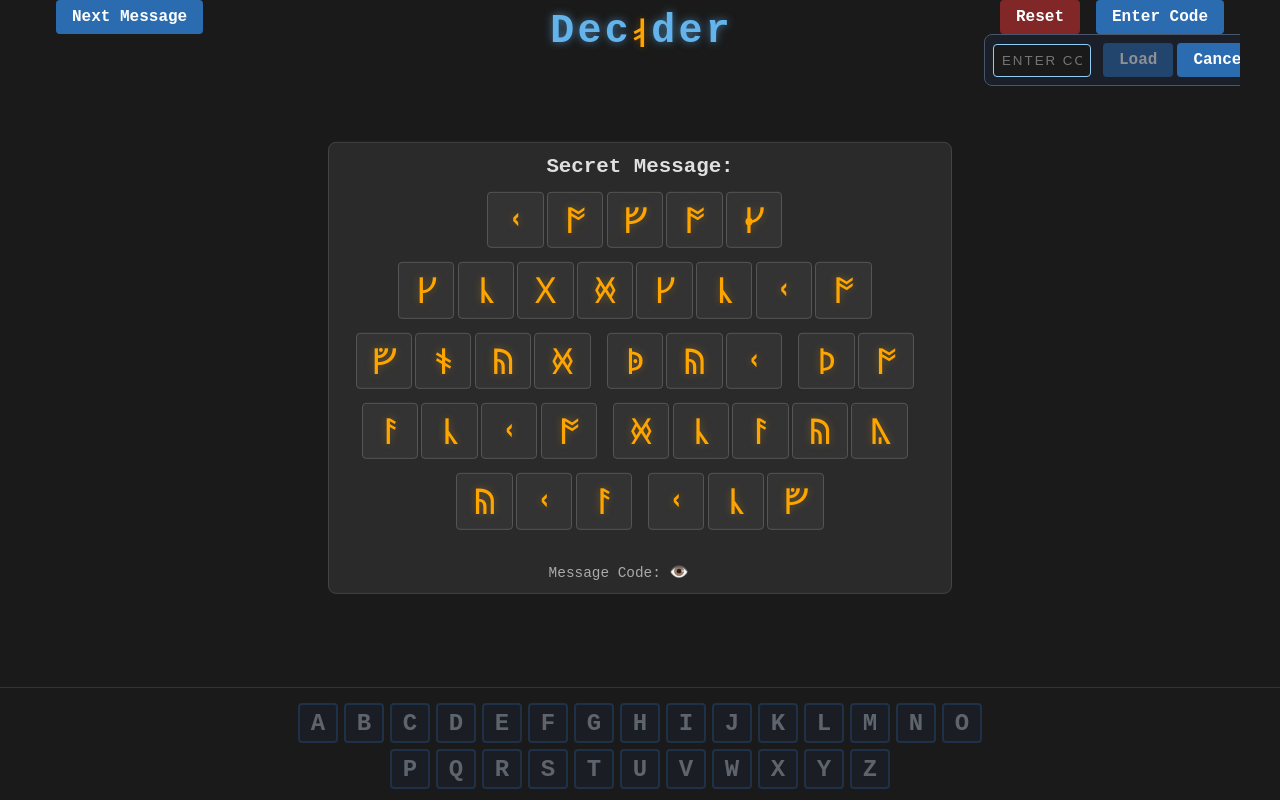
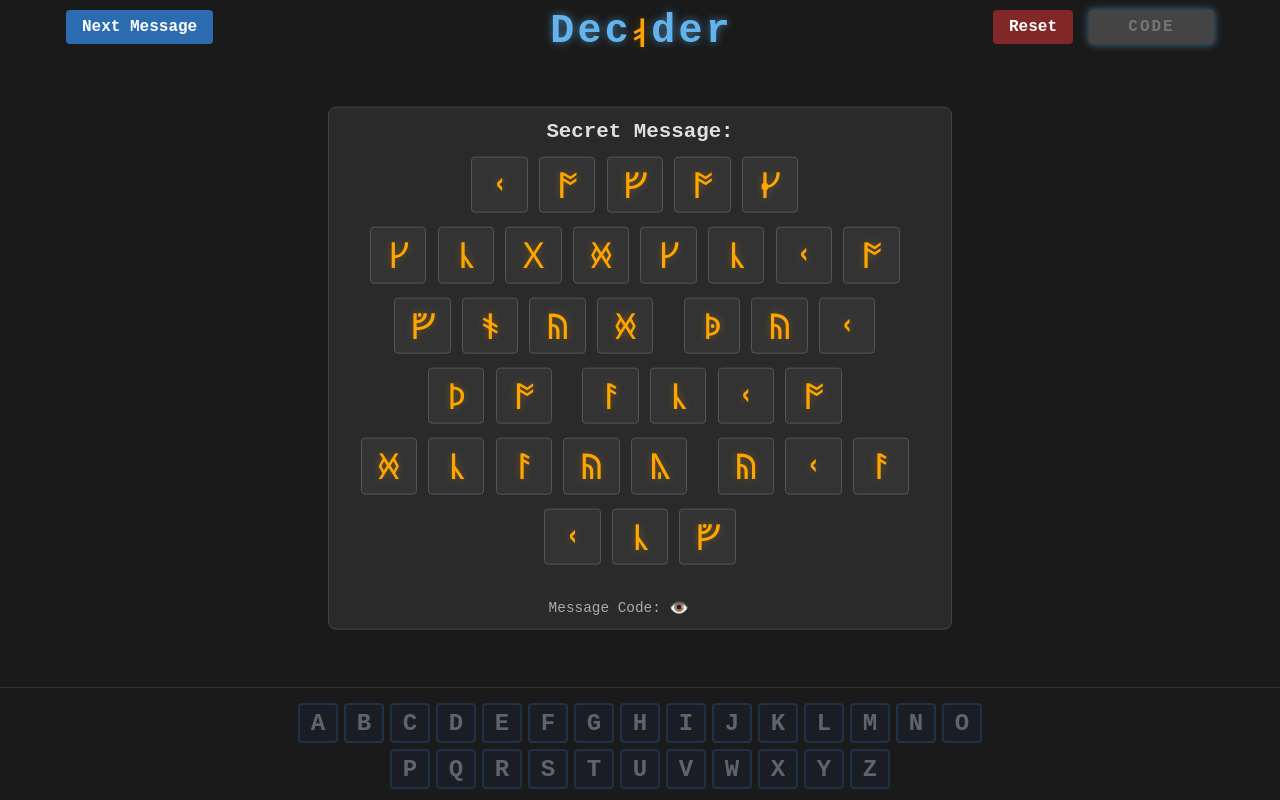
Before and after one commit to Vincent-Mattana/Decoder, a React (Vite) app: page / in a window 1280 px wide. Both pictures are taken after a click on the button "Enter Code". Built offline with nearby package versions, Linux system fonts and the light colour scheme.

Commit message:
Added new messages

```diff
--- a/src/components/cipherDecoder.css
+++ b/src/components/cipherDecoder.css
@@ -212,11 +212,19 @@ body, html {
   animation-timing-function: ease-in-out;
 }
 
+/* Enhanced glow for selected runes */
+[data-symbol-set="runic"] .letter.selected:not(.mapped) {
+  animation: runeGlowIntense 1s infinite alternate !important;
+  animation-timing-function: ease-in-out;
+  z-index: 10;
+}
+
 .message-word {
   display: flex;
   white-space: nowrap;
   margin-bottom: 0.4rem;
   min-height: 3.75rem;
+  padding: 0 0.2rem;
 }
 
 .space-character {
@@ -263,7 +271,7 @@ body, html {
   width: 3.4rem;
   height: 3.4rem;
   line-height: 3.4rem;
-  margin: 0 0.1rem;
+  margin: 0 0.35rem;
   border-radius: 4px;
   cursor: pointer;
   transition: all 0.2s ease;
@@ -275,11 +283,13 @@ body, html {
 }
 
 .letter.selected {
-  background-color: var(--selection-color);
-  color: white;
-  border-color: white;
-  box-shadow: var(--selection-glow);
-  transform: scale(1.1);
+  background-color: transparent;
+  color: #ffcc00;
+  border-color: #ff5500;
+  box-shadow: 0 0 20px #ff9900, 0 0 40px rgba(255, 165, 0, 0.7), 0 0 60px rgba(255, 100, 0, 0.4);
+  transform: scale(1.25);
+  text-shadow: 0 0 15px #ff6600, 0 0 30px rgba(255, 140, 0, 0.9), 0 0 45px rgba(255, 120, 0, 0.6);
+  animation: burningGlow 0.7s infinite alternate;
 }
 
 .letter.mapped {
@@ -493,7 +503,6 @@ body, html {
   border-radius: 4px;
   padding: 0.5rem;
   color: white;
-  margin-right: 0.5rem;
   outline: none;
   text-transform: uppercase;
   width: 5rem;
@@ -501,8 +510,36 @@ body, html {
   letter-spacing: 2px;
 }
 
+.code-input.inline {
+  margin: 0;
+  margin-left: 1rem;
+  width: 125px;
+  min-width: unset;
+  background-color: #333;
+  border: none;
+  border-radius: 4px;
+  font-weight: bold;
+  font-family: 'Courier New', Courier, monospace;
+  font-size: 1em;
+  padding: 0.45rem 1rem;
+  transition: all 0.2s ease;
+  box-sizing: border-box;
+  height: 34px;
+  display: inline-flex;
+  align-items: center;
+}
+
 .code-input:focus {
   border-color: #90cdf4;
+  outline: none;
+  box-shadow: 0 0 0 2px rgba(99, 179, 237, 0.5);
+}
+
+.code-input.inline:focus {
+  background-color: #444;
+  box-shadow: 0 0 8px rgba(99, 179, 237, 0.6);
+  border-color: transparent;
+  outline: none;
 }
 
 /* Confetti canvas */
@@ -653,6 +690,38 @@ body, html {
   }
 }
 
+@keyframes runeGlowIntense {
+  0% {
+    text-shadow: 0 0 15px rgba(255, 165, 0, 0.8), 0 0 30px rgba(255, 140, 0, 0.6);
+    transform: scale(1.2);
+  }
+  33% {
+    text-shadow: 0 0 25px rgba(255, 165, 0, 0.9), 0 0 50px rgba(255, 120, 0, 0.7);
+    transform: scale(1.3);
+  }
+  66% {
+    text-shadow: 0 0 20px rgba(255, 165, 0, 0.85), 0 0 40px rgba(255, 100, 0, 0.65);
+    transform: scale(1.25);
+  }
+  100% {
+    text-shadow: 0 0 15px rgba(255, 165, 0, 0.8), 0 0 30px rgba(255, 140, 0, 0.6);
+    transform: scale(1.2);
+  }
+}
+
+@keyframes burningGlow {
+  0% {
+    text-shadow: 0 0 15px #ff6600, 0 0 30px rgba(255, 140, 0, 0.9), 0 0 50px rgba(255, 120, 0, 0.6);
+    box-shadow: 0 0 20px #ff9900, 0 0 40px rgba(255, 165, 0, 0.8), 0 0 70px rgba(255, 100, 0, 0.5);
+    transform: scale(1.22);
+  }
+  100% {
+    text-shadow: 0 0 25px #ff6600, 0 0 50px rgba(255, 140, 0, 0.95), 0 0 75px rgba(255, 120, 0, 0.7);
+    box-shadow: 0 0 30px #ff9900, 0 0 60px rgba(255, 165, 0, 0.9), 0 0 90px rgba(255, 100, 0, 0.6);
+    transform: scale(1.28);
+  }
+}
+
 /* Responsive adjustments */
 @media (max-height: 700px) {
   .title-container {
@@ -754,6 +823,7 @@ body, html {
     height: 3rem;
     line-height: 3rem;
     font-size: 1.2rem;
+    margin: 0 0.25rem;
   }
 
   [data-symbol-set="runic"] .letter:not(.mapped) {
@@ -771,15 +841,6 @@ body, html {
     justify-content: space-between;
   }
 
-  .code-input-container {
-    position: relative;
-    left: auto;
-    transform: none;
-    max-width: 100%;
-    margin: 0.5rem 0;
-    order: 2;
-  }
-
   .left-buttons {
     flex-wrap: wrap;
   }
@@ -794,10 +855,18 @@ body, html {
     font-size: 0.8rem;
   }
 
-  .code-input-container {
+  .code-input {
     right: 0;
     width: 100%;
     max-width: none;
+  }
+
+  .code-input.inline {
+    width: 95px;
+    min-width: unset;
+    padding: 0.3rem 0.5rem;
+    font-size: 0.8rem;
+    height: 30px;
   }
 }
 
@@ -833,13 +902,13 @@ body, html {
 .action-buttons.top-buttons.left-side {
   z-index: 2;
   position: absolute;
-  top: 0;
-  left: 0;
+  top: 10px;
+  left: 10px;
 }
 
 .action-buttons.top-buttons.right-side {
   z-index: 2;
   position: absolute;
-  top: 0;
-  right: 0;
+  top: 10px;
+  right: 10px;
 }
--- a/src/components/cipherDecoder.tsx
+++ b/src/components/cipherDecoder.tsx
@@ -147,6 +147,7 @@ export function CipherDecoder() {
   const [codeInputValue, setCodeInputValue] = useState('');
   const [isCodeVisible, setIsCodeVisible] = useState(false);
   const [showSecretUncovered, setShowSecretUncovered] = useState(false);
+  const codeInputRef = useRef<HTMLInputElement>(null);
 
   // Apply dark mode to body and html
   useEffect(() => {
@@ -270,8 +271,30 @@ export function CipherDecoder() {
     setShowCodeInput(!showCodeInput);
     if (!showCodeInput) {
       setCodeInputValue('');
+      // Focus the input field after it appears
+      setTimeout(() => {
+        if (codeInputRef.current) {
+          codeInputRef.current.focus();
+        }
+      }, 10);
     }
   };
+
+  // Handle click outside of code input to close it
+  useEffect(() => {
+    if (!showCodeInput) return;
+
+    const handleClickOutside = (event: MouseEvent) => {
+      if (codeInputRef.current && !codeInputRef.current.contains(event.target as Node)) {
+        setShowCodeInput(false);
+      }
+    };
+
+    document.addEventListener('mousedown', handleClickOutside);
+    return () => {
+      document.removeEventListener('mousedown', handleClickOutside);
+    };
+  }, [showCodeInput]);
 
   const handleResetMapping = () => {
     // Clear any selected letter when resetting
@@ -403,6 +426,8 @@ export function CipherDecoder() {
     // If Enter key is pressed and the code input is valid, load the message
     if (e.key === 'Enter' && codeInputValue.length === 4) {
       handleLoadMessageByCode();
+    } else if (e.key === 'Escape') {
+      setShowCodeInput(false);
     }
   };
 
@@ -472,34 +497,21 @@ export function CipherDecoder() {
               <button className="action-button reset" onClick={handleResetMapping}>
                 Reset
               </button>
+              {!showCodeInput ? (
                 <button className="action-button code" onClick={toggleCodeInput}>
                   Enter Code
                 </button>
-
-              {/* Code input container positioned beneath the buttons */}
-              {showCodeInput && (
-                <div className="code-input-container">
+              ) : (
                 <input
+                  ref={codeInputRef}
                   type="text"
-                    placeholder="Enter code"
-                    className="code-input"
+                  placeholder="Code"
+                  className="code-input inline"
                   value={codeInputValue}
                   onChange={handleCodeInputChange}
                   onKeyDown={handleCodeInputKeyDown}
                   maxLength={4}
-                    autoFocus
                 />
-                  <button
-                    className="action-button load"
-                    onClick={handleLoadMessageByCode}
-                    disabled={codeInputValue.length < 4}
-                  >
-                    Load
-                  </button>
-                  <button className="action-button cancel" onClick={toggleCodeInput}>
-                    Cancel
-                  </button>
-                </div>
               )}
             </div>
           </div>
```
Also changed, not shown: src/components/CipherMessages.ts (+25 -12 lines). Lines whose indentation alone changed are shown as unchanged.
